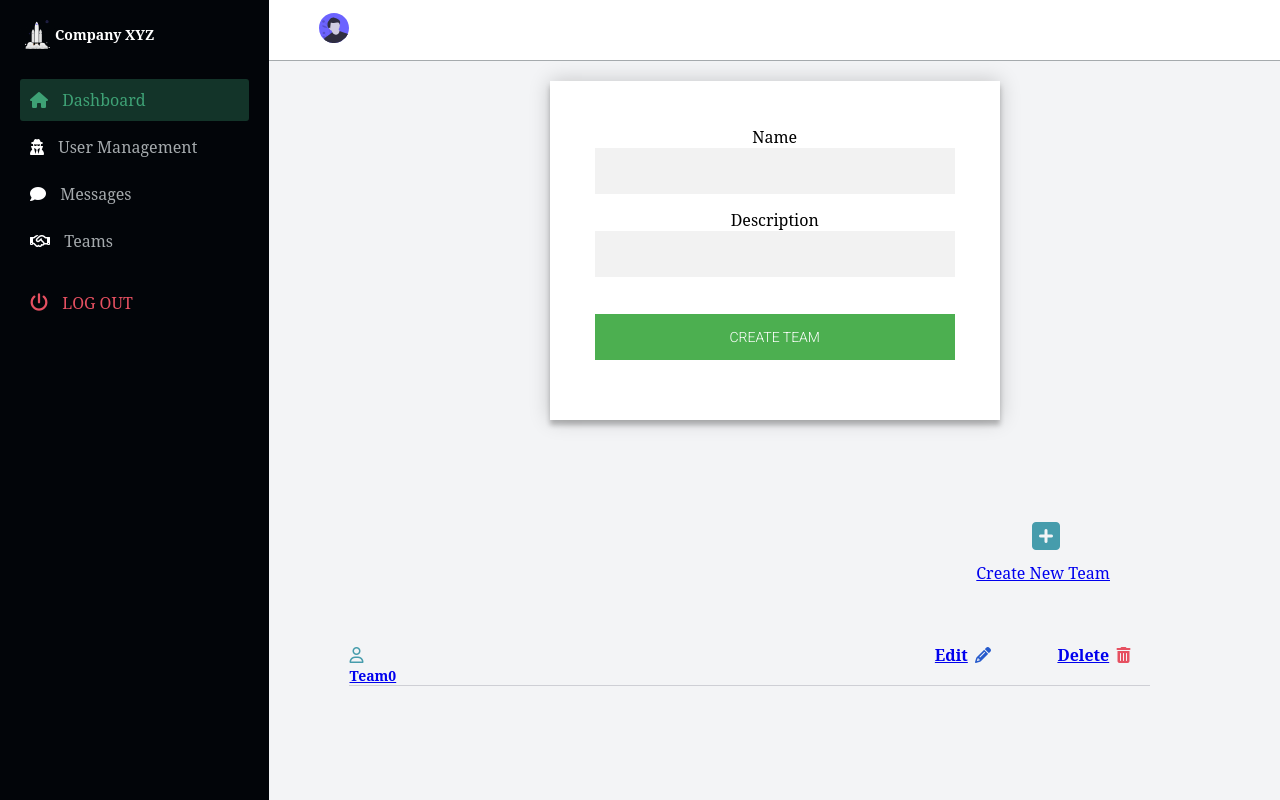
After one commit to sorXCode/user-management, a Flask app: page /teams in a window 1280 px wide. The commit adds this page. Run offline with Flask 2, Linux system fonts and the light colour scheme; a user stored in the database is signed in; data comes from the database, SQL or seed files in the repository; data that the repository does not hold is empty; some libraries are stand-ins or nearby versions; some web fonts are replaced.

Commit message:
added team creation and view

```diff
--- /dev/null
+++ b/team/forms.py
@@ -0,0 +1,14 @@
+from flask_wtf import FlaskForm
+from wtforms import StringField
+from wtforms.validators import InputRequired
+
+
+class BaseTeamForm(FlaskForm):
+    name = StringField(validators=[InputRequired("Field is required"), ])
+
+class TeamCreationForm(BaseTeamForm):
+    description = StringField(validators=[InputRequired("Field is required"), ])
+
+
+class TeamSearchForm(BaseTeamForm):
+    pass
--- a/team/models.py
+++ b/team/models.py
@@ -1,17 +1,36 @@
 from app import db
 from flask_login import current_user
+from .exceptions import TeamExists, TeamNotFound
 class Team(db.Model):
     __tablename__ = "teams"
     id = db.Column(db.Integer, primary_key=True)
-    name = db.Column(db.String, nullable=False)
+    name = db.Column(db.String, nullable=False, unique=True)
     description = db.Column(db.String)
     created_by = db.Column(db.Integer, db.ForeignKey("users.id"))
     created_at = db.Column(db.TIMESTAMP, server_default=db.func.current_timestamp(), nullable=False)
     updated_at = db.Column(db.TIMESTAMP, server_default=db.func.current_timestamp(), nullable=False)
-    user_team = db.relationship("UserTeam", backref="team", lazy="dynamic")
+    user_team = db.relationship("UserTeam", backref="team", lazy='dynamic')
+
+    @classmethod
+    def get_team_by_name(cls, name):
+        name = name.strip()
+        team = cls.query.filter_by(name=name).first()
+        if not team:
+            raise TeamNotFound
+        return team
+
+    @classmethod
+    def search_team_by_part_name(cls, part_name):
+        pass
 
     @classmethod
     def create_team(cls, name, description, creator_id):
+        name = name.strip()
+        description = description.strip()
+
+        if cls.query.filter_by(name=name).first():
+            raise TeamExists
+
         team = cls(name=name, description=description)
         team.created_by = creator_id
         team.save()
@@ -37,6 +56,7 @@ class UserTeam(db.Model):
         user_team.save()
         return user_team
 
+
     def save(self):
         db.session.add(self)
         db.session.commit()
--- a/team/views.py
+++ b/team/views.py
@@ -1,5 +1,65 @@
-from flask import (Blueprint, flash, g, redirect, render_template, request, url_for)
+from flask import (Blueprint, flash, g, redirect,
+                   render_template, request, url_for)
 from flask.views import MethodView, View
 from flask_login import current_user, login_required, login_user, logout_user
+from .forms import TeamCreationForm, TeamSearchForm
+from .models import Team
 
 team_bp = Blueprint("team_bp", __name__)
+
+
+class TeamCreation(MethodView):
+    decorators = [login_required, ]
+
+    def post(self):
+        form = TeamCreationForm()
+        try:
+            if form.validate_on_submit():
+
+                Team.create_team(
+                    name=form.name.data,
+                    description=form.description.data,
+                    creator_id=current_user.id)
+
+                flash(f"{form.name.data} Team created", 'success')
+            else:
+                flash("cannot create team", 'failed')
+        except Exception as e:
+            flash(",".join(e.args))
+
+        return redirect(url_for("team_bp.teams"))
+
+
+class TeamsList(MethodView):
+    decorators = [login_required, ]
+
+    def get(self):
+        teams = current_user.get_all_teams()
+        form = TeamCreationForm()
+        return render_template("teams.html", form=form, teams=teams)
+
+class TeamView(MethodView):
+    decorators = [login_required,]
+
+    def get(self, team_name=None):
+        if team_name:
+            team = Team.get_team_by_name(name=team_name)
+            users_in_team = [user_team.team_member for user_team in team.user_team.all()]
+            return render_template("team.html", users=users_in_team, team=team)
+        return redirect(url_for("team_bp.teams"))
+
+class TeamSearch(MethodView):
+    decorators = [login_required, ]
+
+    def post(self):
+        form = TeamSearchForm()
+        team = None
+
+        if form.validate_on_submit():
+            team = Team.search_by_part_name(form.name.data)
+        return render_template("teamsearch_result.html", team=team)
+
+team_bp.add_url_rule("/teams", view_func=TeamsList.as_view("teams"))
+team_bp.add_url_rule("/teams/search", view_func=TeamSearch.as_view("create_team"))
+team_bp.add_url_rule("/teams/<team_name>", view_func=TeamView.as_view("team_view"))
+team_bp.add_url_rule("/teams", view_func=TeamCreation.as_view("create_team"))
--- a/templates/base.html
+++ b/templates/base.html
@@ -72,13 +72,6 @@
                     <a href="{{ url_for('user_bp.users') }}">User Management</a>
                 </div>
                 {% endif %}
-
-                <div class="sidebar_link">
-                    <i class="fa fa-users"></i>
-                    <a href="#">Groups</a>
-                </div>
-
-
                 <div class="sidebar_link">
                     <i class="fa fa-comment"></i>
                     <a href="#">Messages</a>
@@ -86,7 +79,7 @@
 
                 <div class="sidebar_link">
                     <i class="fa fa-handshake-o"></i>
-                    <a href="#">Teams</a>
+                    <a href="{{ url_for('team_bp.teams') }}">Teams</a>
                 </div>
 
                 <div class="sidebar_logout">
--- /dev/null
+++ b/templates/teams.html
@@ -0,0 +1,41 @@
+{% from 'macros.html' import format_form %}
+{% extends "base.html" %}
+
+{% block header_imports %}
+<link rel="stylesheet" href="{{ url_for('static', filename='css/users.css') }}">
+{% endblock %}
+
+{% block content %}
+
+{% if current_user.is_admin or current_user.is_super_admin %}
+<div id="registerModal" class="modal">
+    {{ format_form(form=form, action=url_for('team_bp.create_team'), submit_value="Create Team") }}
+</div>
+<div class="create_user text_lightblue">
+    <i class="fa fa-plus-square fa-2x"></i>
+    <p> <a href="#registerModal" rel="modal:open">Create New Team</a></p>
+</div>
+{% endif %}
+
+<div class="user_list">
+    <div class="list">
+        {% if teams %}
+            {% for team in teams %}
+            <div class="list_icon_text">
+                <i class="fa fa-user-o text_lightblue"></i>
+                <p class="text_primary"><a href="/teams/{{team.name}}">{{ team.name }}</a></p>
+            </div>
+
+            <div class="edit_user">
+                <span class="font_bold text_title"><a href="#">Edit</a></span>
+                <i class="fa fa-pencil"></i>
+            </div>
+            <div class ="delete_user">
+                <span class="font_bold text_title"><a href="#">Delete</a></span>
+                <i class="fa fa-trash"></i>
+            </div>
+        {% endfor %}
+    {% endif %}
+
+</div>
+{% endblock %}
--- a/templates/users.html
+++ b/templates/users.html
@@ -34,7 +34,6 @@
             <span class="font_bold text_title"><a href="#">Delete</a></span>
             <i class="fa fa-trash"></i>
         </div>
-    </div>
     {% endfor %}
     {% endif %}
 
--- a/user/models.py
+++ b/user/models.py
@@ -108,6 +108,10 @@ class Relation(db.Model):
         db.session.commit()
         return link
 
+    @classmethod
+    def get_all_downlines_for_user_id(cls, user_id):
+        return [User.get_user_by_id(relation.child_id) for relation in cls.query.filter_by(parent_id=user_id).all()]
+
     def __repr__(self):
         return f"{self.parent.email} -> {self.child.email}"
 
@@ -123,13 +127,11 @@ class User(UserMixin, db.Model):
     updated_on = db.Column(db.DateTime, server_default=db.func.now(
     ), server_onupdate=db.func.now(), nullable=True)
     upline = db.relationship('Relation', backref='identity',
-                             foreign_keys="[Relation.child_id]", uselist=False, lazy=True)
-    downlines = db.relationship(
-        'Relation', backref='downline', foreign_keys="[Relation.parent_id]", lazy='dynamic')
+                             foreign_keys="[Relation.child_id]", uselist=False, lazy=False)
     user_roles = db.relationship("UserRole", backref="user",
                             foreign_keys="[UserRole.user_id]", lazy=True)
-    teams = db.relationship("UserTeam", backref="team_user", foreign_keys="[UserTeam.user_id]", lazy="dynamic")
-    requests_accepted = db.relationship("UserTeam", backref="user_", foreign_keys="[UserTeam.user_id]", lazy="dynamic")
+    teams = db.relationship("UserTeam", backref="team_member", foreign_keys="[UserTeam.user_id]", lazy="dynamic")
+    requests_accepted = db.relationship("UserTeam", backref="admitter", foreign_keys="[UserTeam.admitted_by]", lazy="dynamic")
 
     @classmethod
     def create_first_user(cls, email="root@root.com", password="root"):
@@ -239,10 +241,19 @@ class User(UserMixin, db.Model):
     def __repr__(self):
         return f"<User {self.email}"
 
+    def get_all_teams(self):
+        return (user_team.team for user_team in self.teams.all())
+
+    @classmethod
+    def get_user_by_id(cls, user_id):
+        return cls.query.get(int(user_id))
+
+    def get_downlines(self):
+        return Relation.get_all_downlines_for_user_id(user_id=self.id)
 
 @login_manager.user_loader
 def load_user(user_id):
-    return User.query.get(int(user_id))
+    return User.get_user_by_id(user_id=user_id)
 
 
 class UserRole(db.Model):
--- a/user/views.py
+++ b/user/views.py
@@ -84,7 +84,7 @@ class AccountCreation(MethodView):
                                   "admin": User.create_admin,
                                   "user": User.create_user}
                 create_account[form.user_type.data](
-                    email=form.email.data, password=form.password.data)
+                    email=form.email.data.strip(), password=form.password.data)
                 flash(f"{form.email.data} account created")
             else:
                 flash("cannot create account")
@@ -99,7 +99,7 @@ class Users(MethodView):
 
     def get(self):
         form = generate_account_creation_form()
-        registered_user = [user_relation.identity for user_relation in current_user.downlines.all()]
+        registered_user = current_user.get_downlines()
         return render_template("users.html", users=registered_user, form=form)
 
 def generate_account_creation_form():
```
Also changed, not shown: team/exceptions.py (added, +15 -0 lines), templates/team.html (added, +35 -0 lines).
